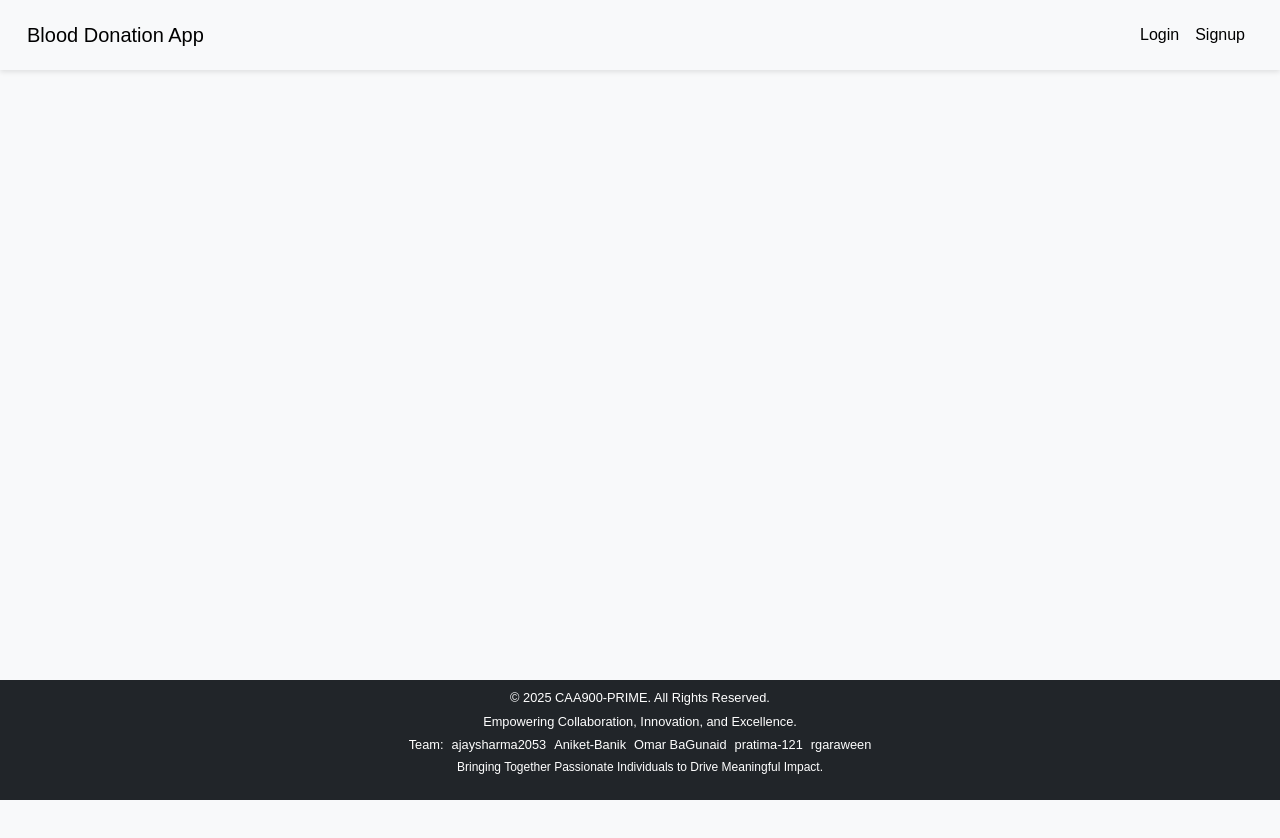
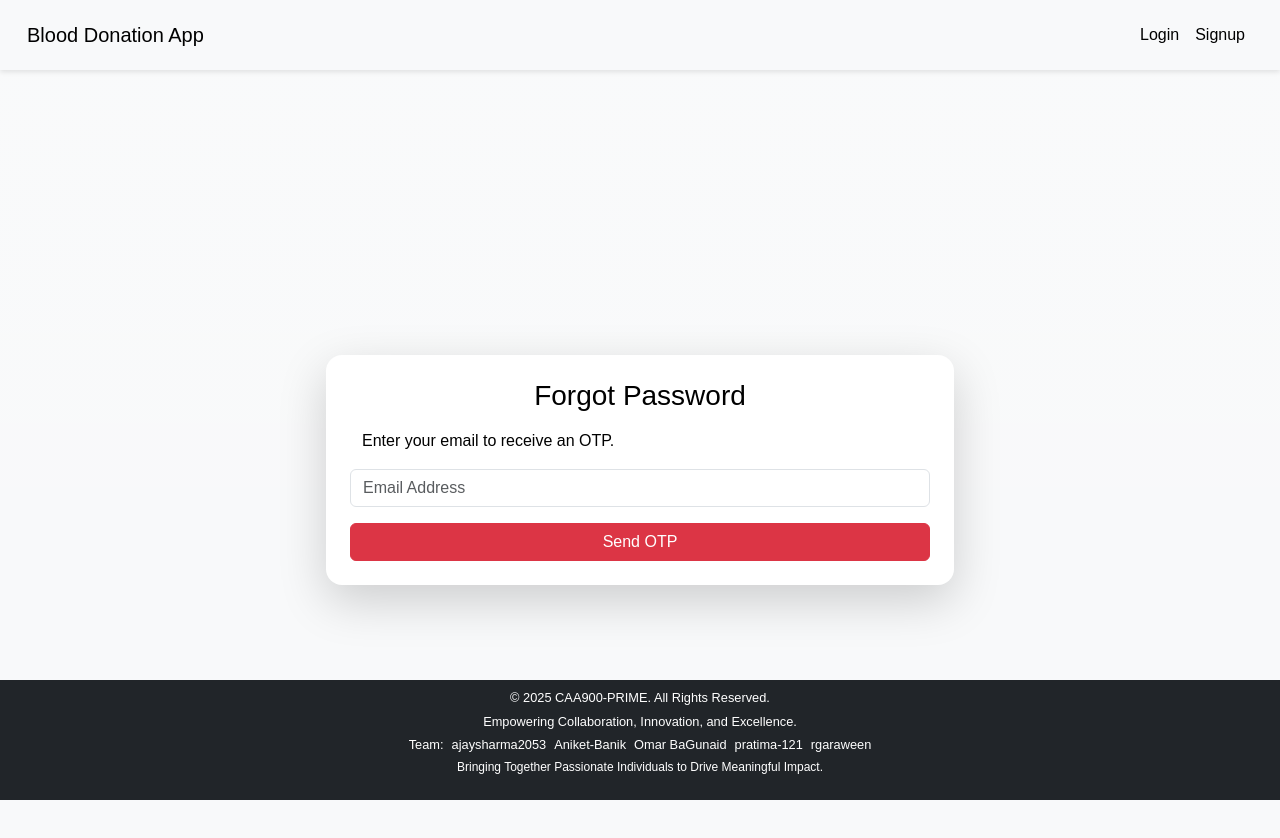
Before and after one commit to CAA900-PRIME/blooddonation-frontend, a React (Vite) app: page /forgot-password in a window 1280 px wide. Shown: the top 838 px of the page. Built offline with nearby package versions, Linux system fonts and the light colour scheme.

Commit message:
created new forgot password page

```diff
--- a/src/pages/Login.jsx
+++ b/src/pages/Login.jsx
@@ -8,13 +8,11 @@ const Login = ({ setUser }) => {
     const [password, setPassword] = useState("");
     const navigate = useNavigate();
 
-	{/* we need to redirect to dashboard if loggedin */ }
     useEffect(() => {
-		if (localStorage.getItem('user')) {
-			navigate('/dashboard');
+        if (localStorage.getItem("user")) {
+            navigate("/dashboard");
         }
     }, [navigate]);
-
 
     const handleLogin = async () => {
         const response = await fetch(`${apiUrl}/api/auth/login`, {
@@ -37,21 +35,18 @@ const Login = ({ setUser }) => {
     return (
         <div className="container-fluid d-flex align-items-center justify-content-center min-vh-100 bg-gradient">
             <div className="row w-75 shadow-lg rounded-4 overflow-hidden">
-				{/* Left Side - Welcome Section */}
                 <div className="col-md-6 d-flex flex-column align-items-center justify-content-center text-white p-4 welcome-section">
                     <h1 className="fw-bold">Welcome Page</h1>
                     <p className="text-center">Sign In To Your Account</p>
                     <p className="mt-auto mb-0">www.blooddonation.ca</p>
                 </div>
 
-				{/* Right Side - Login Form */}
                 <div className="col-md-6 bg-white p-5">
                     <h4 className="mb-3">Hello! <span className="text-danger">Good Morning</span></h4>
                     <h5 className="mb-4">
                         <span className="text-danger fw-bold">Login</span> Your Account
                     </h5>
 
-					{/* Email Input */}
                     <div className="mb-3">
                         <input
                             type="email"
@@ -62,7 +57,6 @@ const Login = ({ setUser }) => {
                         />
                     </div>
 
-					{/* Password Input */}
                     <div className="mb-3">
                         <input
                             type="password"
@@ -73,30 +67,29 @@ const Login = ({ setUser }) => {
                         />
                     </div>
 
-					{/* Remember Me & Forgot Password */}
                     <div className="d-flex justify-content-between align-items-center mb-4">
                         <div>
                             <input type="checkbox" id="rememberMe" className="me-2" />
                             <label htmlFor="rememberMe">Remember</label>
                         </div>
-						<button className="btn btn-link text-decoration-none text-danger" onClick={() => navigate("/reset-password")}>
+                        <button
+                            className="btn btn-link text-decoration-none text-danger"
+                            onClick={() => navigate("/forgot-password")}
+                        >
                             Forgot Password?
                         </button>
                     </div>
 
-					{/* Login Button */}
                     <button className="btn btn-danger w-100 py-2" onClick={handleLogin}>
                         SUBMIT
                     </button>
 
-					{/* Create Account */}
                     <div className="text-center mt-3">
                         <button className="btn btn-link text-decoration-none text-danger">Create Account</button>
                     </div>
                 </div>
             </div>
 
-			{/* Custom Styles */}
             <style>
                 {`
                     .bg-gradient {
--- /dev/null
+++ b/src/pages/forgot-password.jsx
@@ -0,0 +1,92 @@
+import React, { useState } from "react";
+import { useNavigate } from "react-router-dom";
+import "bootstrap/dist/css/bootstrap.min.css";
+const apiUrl = import.meta.env.VITE_API_URL;
+
+const ForgotPassword = () => {
+    const [email, setEmail] = useState("");
+    const [otp, setOtp] = useState("");
+    const [newPassword, setNewPassword] = useState("");
+    const [step, setStep] = useState(1);
+    const navigate = useNavigate();
+
+    const handleSendOTP = async () => {
+        const response = await fetch(`${apiUrl}/api/auth/send-otp`, {
+            method: "POST",
+            headers: { "Content-Type": "application/json" },
+            body: JSON.stringify({ email }),
+        });
+        if (response.ok) {
+            alert("OTP sent to your email");
+            setStep(2);
+        } else {
+            alert("Failed to send OTP");
+        }
+    };
+
+    const handleVerifyOTP = async () => {
+        const response = await fetch(`${apiUrl}/api/auth/verify-otp`, {
+            method: "POST",
+            headers: { "Content-Type": "application/json" },
+            body: JSON.stringify({ email, otp, newPassword }),
+        });
+        if (response.ok) {
+            alert("Password reset successful. Please login.");
+            navigate("/");
+        } else {
+            alert("Invalid OTP or failed to reset password");
+        }
+    };
+
+    return (
+        <div className="container-fluid d-flex align-items-center justify-content-center min-vh-100 bg-gradient">
+            <div className="row w-50 shadow-lg rounded-4 p-4 bg-white">
+                <h3 className="text-center mb-3">Forgot Password</h3>
+                {step === 1 && (
+                    <>
+                        <p>Enter your email to receive an OTP.</p>
+                        <input
+                            type="email"
+                            className="form-control mb-3"
+                            placeholder="Email Address"
+                            value={email}
+                            onChange={(e) => setEmail(e.target.value)}
+                        />
+                        <button className="btn btn-danger w-100" onClick={handleSendOTP}>Send OTP</button>
+                    </>
+                )}
+
+                {step === 2 && (
+                    <>
+                        <p>Enter the OTP sent to your email and set a new password.</p>
+                        <input
+                            type="text"
+                            className="form-control mb-3"
+                            placeholder="Enter OTP"
+                            value={otp}
+                            onChange={(e) => setOtp(e.target.value)}
+                        />
+                        <input
+                            type="password"
+                            className="form-control mb-3"
+                            placeholder="New Password"
+                            value={newPassword}
+                            onChange={(e) => setNewPassword(e.target.value)}
+                        />
+                        <button className="btn btn-danger w-100" onClick={handleVerifyOTP}>Reset Password</button>
+                    </>
+                )}
+            </div>
+
+            <style>
+                {`
+                    .bg-gradient {
+                        background: linear-gradient(to right, #8B0000, #FF4500);
+                    }
+                `}
+            </style>
+        </div>
+    );
+};
+
+export default ForgotPassword;
--- a/src/routes/Routes.jsx
+++ b/src/routes/Routes.jsx
@@ -6,6 +6,7 @@ import Dashboard from "../pages/Dashboard";
 import InfoPage from "../pages/InfoPage";
 import BloodRequest from "../pages/BloodRequest";
 import Profile from "../pages/Profile";
+import ForgotPassword from "../pages/forgot-password";
 
 const AppRoutes = ({ user, setUser }) => {
     const isDev = process.env.NODE_ENV === "development";
@@ -14,6 +15,7 @@ const AppRoutes = ({ user, setUser }) => {
         <Routes>
             <Route path="/login" element={<Login setUser={setUser} />} />
             <Route path="/signup" element={<Signup />} />
+            <Route path="/forgot-password" element={<ForgotPassword />} />
             {/* Ensure to redirect user to login if they aren't logged in, unless in development mode */}
             <Route path="/dashboard" element={isDev || user ? <Dashboard user={user} /> : <Login setUser={setUser} />} />
             <Route path="/info" element={isDev || user ? <InfoPage user={user} /> : <Login setUser={setUser} />} />
```
Lines whose indentation alone changed are shown as unchanged.
